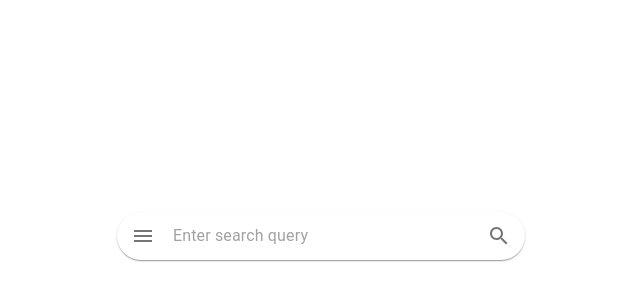
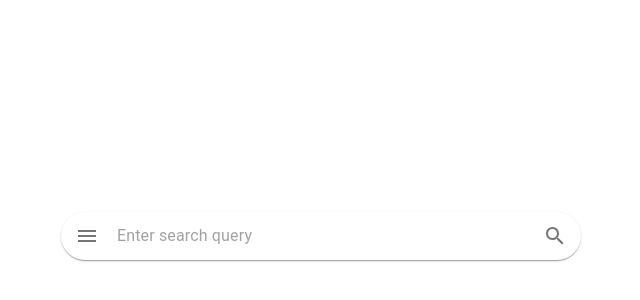
Before and after one commit to tungpt-git/frontend-test01, a React (Create React App) app: page / in a window 1280 px wide. Shown: the part 172-472 px from the top of the page, without its empty margins (319-959 px from the left). Built offline with nearby package versions, Linux system fonts and the light colour scheme.

Commit message:
add router, redux, search api

```diff
--- a/package.json
+++ b/package.json
@@ -25,7 +25,8 @@
     "@types/material-ui": "^0.21.8",
     "@types/node": "^12.20.6",
     "@types/react": "^17.0.3",
-    "@types/react-dom": "^17.0.3"
+    "@types/react-dom": "^17.0.3",
+    "@types/react-router-dom": "^5.1.7"
   },
   "scripts": {
     "start": "react-scripts start",
--- a/src/App.tsx
+++ b/src/App.tsx
@@ -1,12 +1,12 @@
 import "./App.css";
 import GlobalLayout from "./layouts/GlobalLayout";
-import { Search } from "./pages/";
+import { GlobalRoutes } from "./routers";
 
 function App() {
   return (
     <div className="App">
       <GlobalLayout>
-        <Search />
+        <GlobalRoutes />
       </GlobalLayout>
     </div>
   );
--- a/src/api/index.ts
+++ b/src/api/index.ts
@@ -1,7 +1,7 @@
-import axios from "axios";
+import axios, { AxiosResponse } from "axios";
 
 export const proxy = process.env.REACT_APP_PROXY || "";
 
 export const searchVideos = (req: { query: string }) => {
-  return axios.post(`/videos/search`, req);
+  return axios.post<AxiosResponse<any>>(`/videos/search`, req);
 };
--- a/src/components/SearchBar/SearchBar.tsx
+++ b/src/components/SearchBar/SearchBar.tsx
@@ -12,7 +12,8 @@ const useStyles = makeStyles((theme: Theme) =>
       padding: "2px 4px",
       display: "flex",
       alignItems: "center",
-      width: 400,
+      width: "40vw",
+      minWidth: "400px",
       borderRadius: "9999px",
     },
     input: {
@@ -36,11 +37,7 @@ export default function SearchBar(props: Props) {
   const [text, setText] = React.useState("");
 
   return (
-    <Paper
-      component="form"
-      className={classes.root}
-      onSubmit={() => props.onSubmit(text)}
-    >
+    <Paper className={classes.root}>
       <IconButton className={classes.iconButton} aria-label="menu">
         <MenuIcon />
       </IconButton>
@@ -56,6 +53,7 @@ export default function SearchBar(props: Props) {
         type="submit"
         className={classes.iconButton}
         aria-label="search"
+        onClick={() => props.onSubmit(text)}
       >
         <SearchIcon />
       </IconButton>
--- a/src/index.tsx
+++ b/src/index.tsx
@@ -5,6 +5,16 @@ import { createStore, applyMiddleware } from "redux";
 import thunk from "redux-thunk";
 import reducers from "./store/reducers";
 import App from "./App";
+import axios, { AxiosError, AxiosResponse } from "axios";
+
+axios.interceptors.response.use(
+  function (response: AxiosResponse) {
+    return response.data.body;
+  },
+  function (error: AxiosError) {
+    return Promise.reject(error);
+  }
+);
 
 const store = createStore(reducers, applyMiddleware(thunk));
 
--- a/src/pages/Search.tsx
+++ b/src/pages/Search.tsx
@@ -1,7 +1,7 @@
 import React from "react";
 import { useDispatch } from "react-redux";
-import { searchVideos } from "../api";
 import SearchBar from "../components/SearchBar/SearchBar";
+import { searchVideos } from "../store/actions/videos";
 
 export default function Search() {
   const dispatch = useDispatch();
@@ -11,7 +11,7 @@ export default function Search() {
       <SearchBar
         onSubmit={(query: string) => {
           if (!query) return;
-          dispatch(searchVideos({ query }));
+          dispatch(searchVideos(query));
         }}
       />
     </>
--- /dev/null
+++ b/src/routers/GlobalRouters.tsx
@@ -0,0 +1,16 @@
+import React from "react";
+import { BrowserRouter as Router, Switch, Route } from "react-router-dom";
+import { Search } from "../pages";
+
+export default function GlobalRouters() {
+  return (
+    <Router>
+      <Switch>
+        <Route exact path="/">
+          <Search />
+        </Route>
+        <Route path="/about"></Route>
+      </Switch>
+    </Router>
+  );
+}
--- /dev/null
+++ b/src/routers/index.ts
@@ -0,0 +1,2 @@
+export { default as ROUTES } from "./routes";
+export { default as GlobalRoutes } from "./GlobalRouters";
--- /dev/null
+++ b/src/routers/routes.ts
@@ -0,0 +1,4 @@
+const ROUTES = {
+  SEARCH: "/search",
+};
+export default ROUTES;
--- a/src/store/actions/videos.ts
+++ b/src/store/actions/videos.ts
@@ -4,11 +4,9 @@ import { ActionTypes } from "../../utils/enum";
 
 export const searchVideos = (query: string) => async (dispatch: Dispatch) => {
   try {
-    const res = await api.searchVideos({ query });
-    console.log(res);
+    const res: any = await api.searchVideos({ query });
 
-    const action = { type: ActionTypes.SEARCH_VIDEOS, payload: res.data };
-    dispatch(action);
+    dispatch({ type: ActionTypes.SEARCH_VIDEOS, payload: res.hits });
   } catch (error) {
     console.log(error.message);
   }
```
Also changed, not shown: 1 other file (tests, documents, lock files or other folders).
